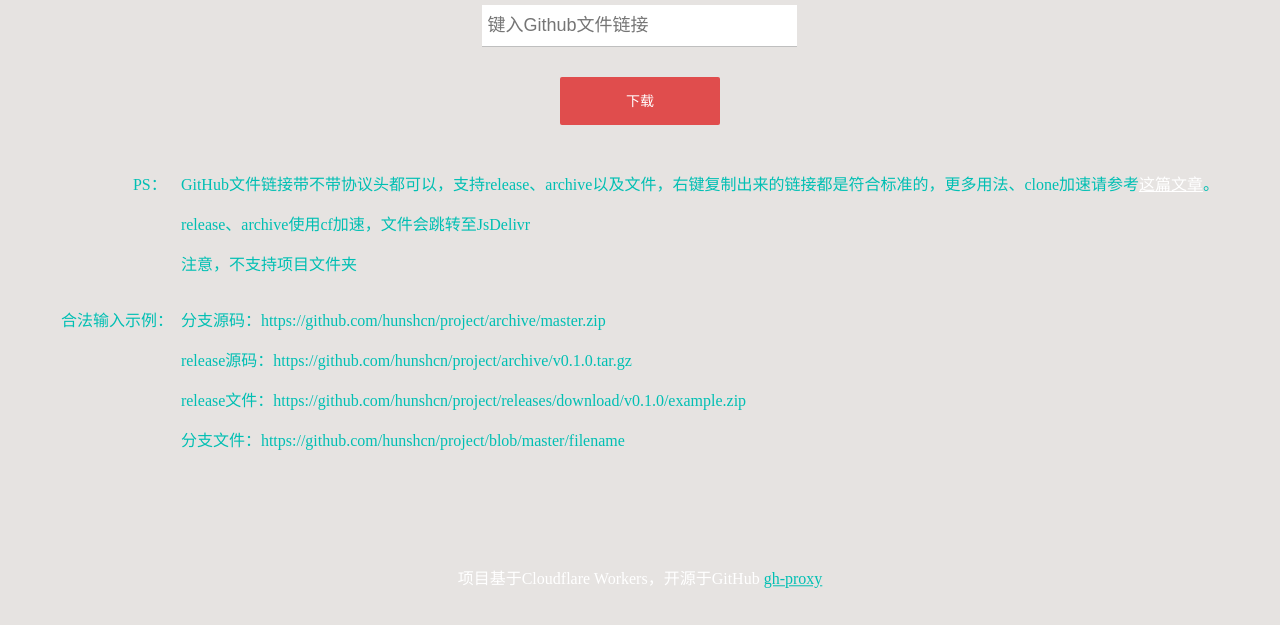
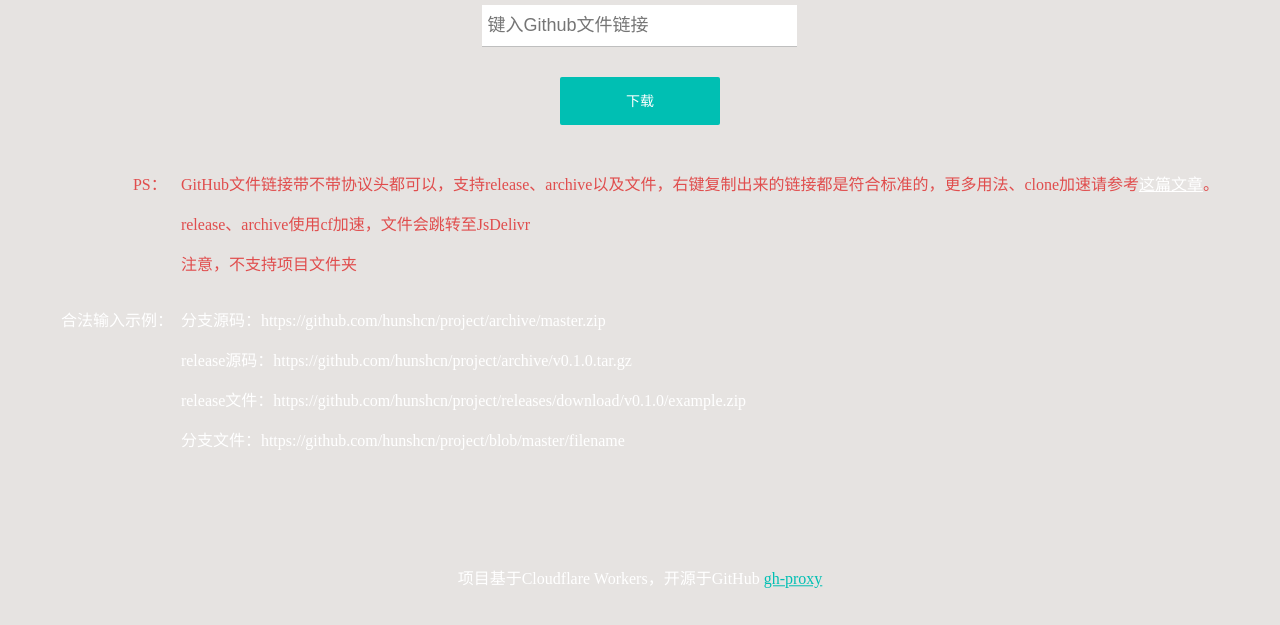
Before and after one commit to love2wind/ph-page, a plain HTML site: page index.html in a window 1280 px wide. Shown: the part 175-800 px from the top of the page. Drawn offline with Linux system fonts and the light colour scheme.

Commit message:
Update index.html

```diff
--- a/index.html
+++ b/index.html
@@ -70,7 +70,7 @@
 
     .btn {
         line-height: 38px;
-        background-color: #e04d4d;
+        background-color: #00bfb3;
         color: #fff;
         white-space: nowrap;
         text-align: center;
@@ -84,7 +84,13 @@
     }
 
     .tips, .example {
-        color: #00bfb3;
+        color: #e04d4d;
+        position: relative;
+        align-self: flex-start;
+        margin-left: 7.5em;
+    }
+	.example {
+        color: #fff;
         position: relative;
         align-self: flex-start;
         margin-left: 7.5em;
@@ -94,14 +100,14 @@
         position: absolute;
         left: -3em;
         content: 'PS：';
-        color: #00bfb3
+        color: #e04d4d
     }
 
     .example > p:first-child::before {
         position: absolute;
         left: -7.5em;
         content: '合法输入示例：';
-        color: #00bfb3
+        color: #fff
     }
 </style>
 <head>
```
